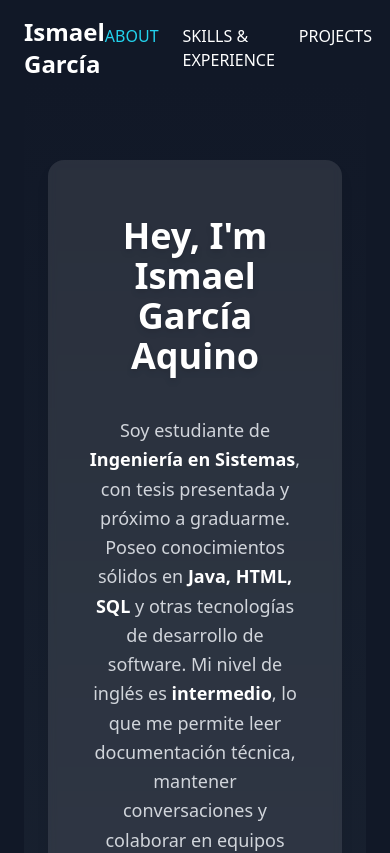
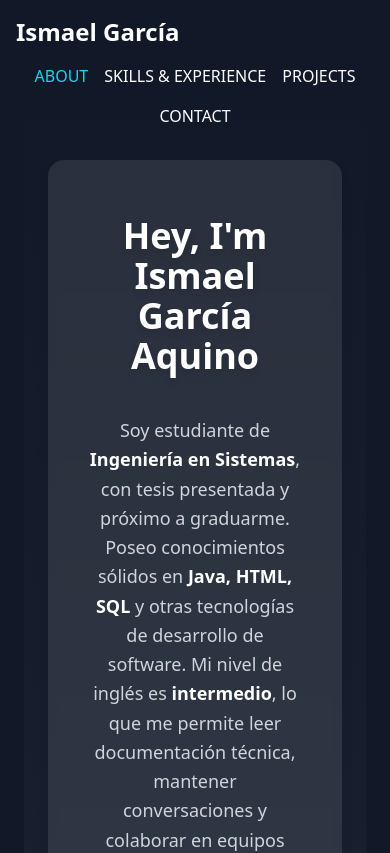
Before and after one commit to IsmaelGarcia2/Portafolio, a React (Vite) app: page / in a window 390 px wide. Shown: the top 853 px of the page. Built offline with nearby package versions, Linux system fonts and the light colour scheme.

Commit message:
Actualización Navbar

```diff
--- a/src/assets/components/Navbar.jsx
+++ b/src/assets/components/Navbar.jsx
@@ -20,9 +20,9 @@ export default function Navbar({ activeSection, setActiveSection }) {
         scrolled ? "bg-gray-900/90 backdrop-blur-md" : "bg-transparent"
       }`}
     >
-      <div className="max-w-screen-xl mx-auto flex justify-between items-center px-6 py-4">
+      <div className="max-w-screen-xl mx-auto flex flex-wrap justify-between items-center px-4 sm:px-6 py-4">
         <div className="text-2xl font-bold cursor-pointer">Ismael García</div>
-        <ul className="flex gap-6">
+        <ul className="flex flex-wrap gap-4 sm:gap-6 justify-center sm:justify-end w-full sm:w-auto mt-4 sm:mt-0">
           {sections.map((sec) => (
             <li
               key={sec}
@@ -31,10 +31,12 @@ export default function Navbar({ activeSection, setActiveSection }) {
               }`}
               onClick={() => {
                 setActiveSection(sec);
-                document.getElementById(sec).scrollIntoView({ behavior: "smooth" });
+                document
+                  .getElementById(sec)
+                  .scrollIntoView({ behavior: "smooth" });
               }}
             >
-              {sec.replace("-", " ").toUpperCase()}
+              {sec.replace("&", " & ").toUpperCase()}
             </li>
           ))}
         </ul>
```
